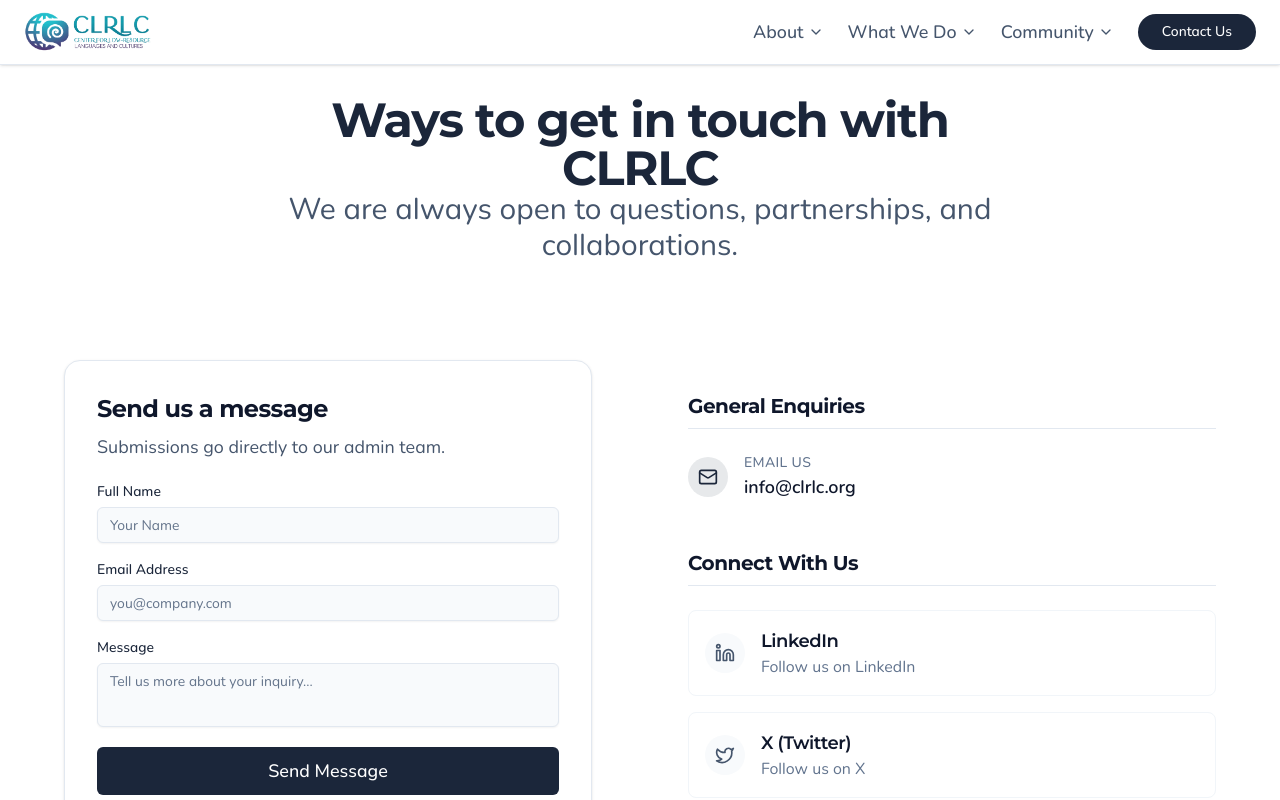
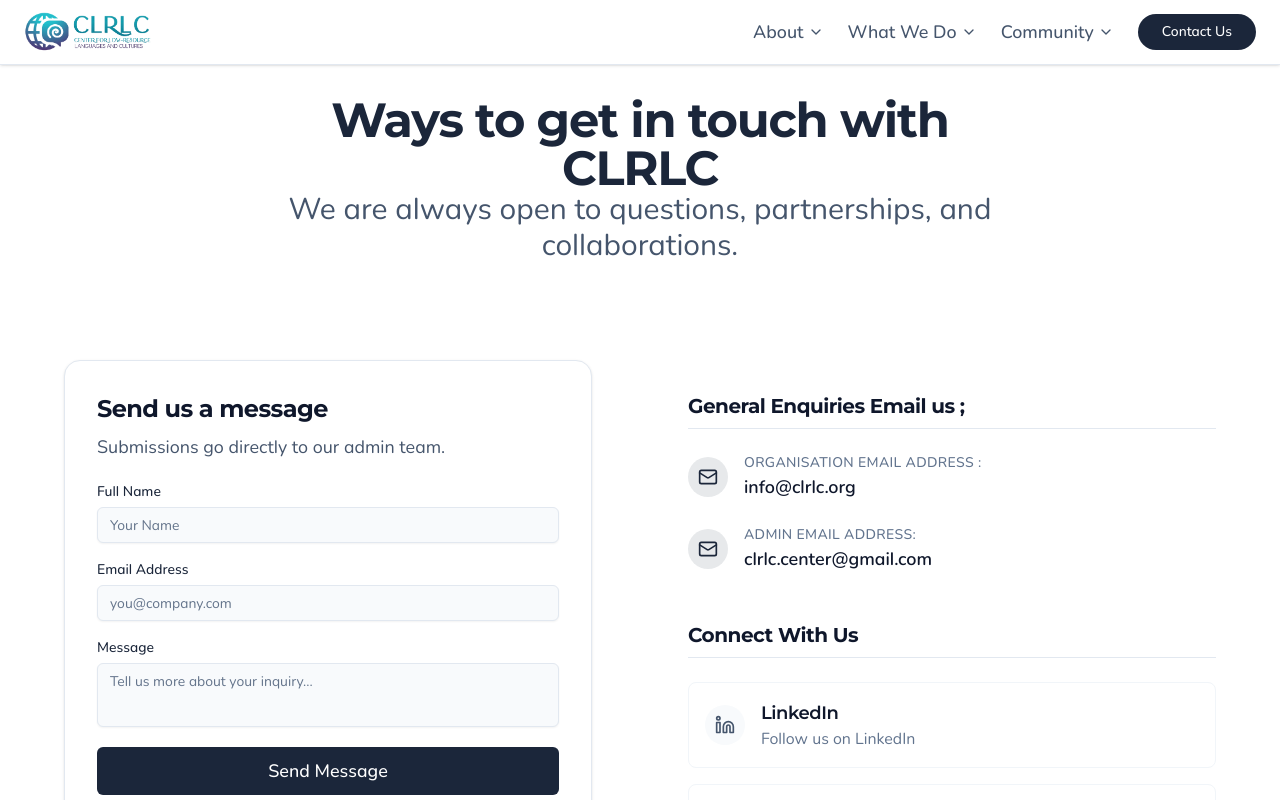
Before and after one commit to clrlc-org/clrlc, a Next.js app: page /contact in a window 1280 px wide. Shown: the top 800 px of the page. Built offline with nearby package versions, Linux system fonts and the light colour scheme.

Commit message:
Refactor ContactPage component with email links

```diff
--- a/src/app/contact/page.tsx
+++ b/src/app/contact/page.tsx
@@ -180,21 +180,39 @@ export default function ContactPage() {
           <FadeIn delay={0.3}>
             <div className="space-y-6">
               <h3 className="text-xl font-bold font-heading text-slate-900 border-b pb-2">
-                General Enquiries
+                General Enquiries Email us ;
               </h3>
+
               <div className="flex items-center gap-4 text-slate-600 group">
                 <div className="h-10 w-10 rounded-full bg-primary/10 flex items-center justify-center text-primary group-hover:scale-110 transition-transform">
                   <Mail className="h-5 w-5" />
                 </div>
                 <div>
                   <p className="text-sm font-medium text-slate-500 uppercase tracking-wide">
-                    Email Us
+                    Organisation Email Address :
                   </p>
                   <a
                     href="mailto:info@clrlc.org"
                     className="text-lg font-semibold text-slate-900 hover:text-primary transition-colors"
                   >
                     info@clrlc.org
+                  </a>
+                </div>
+              </div>
+
+              <div className="flex items-center gap-4 text-slate-600 group">
+                <div className="h-10 w-10 rounded-full bg-primary/10 flex items-center justify-center text-primary group-hover:scale-110 transition-transform">
+                  <Mail className="h-5 w-5" />
+                </div>
+                <div>
+                  <p className="text-sm font-medium text-slate-500 uppercase tracking-wide">
+                    Admin Email Address:
+                  </p>
+                  <a
+                    href="mailto:clrlc.center@gmail.com"
+                    className="text-lg font-semibold text-slate-900 hover:text-primary transition-colors"
+                  >
+                    clrlc.center@gmail.com
                   </a>
                 </div>
               </div>
```
